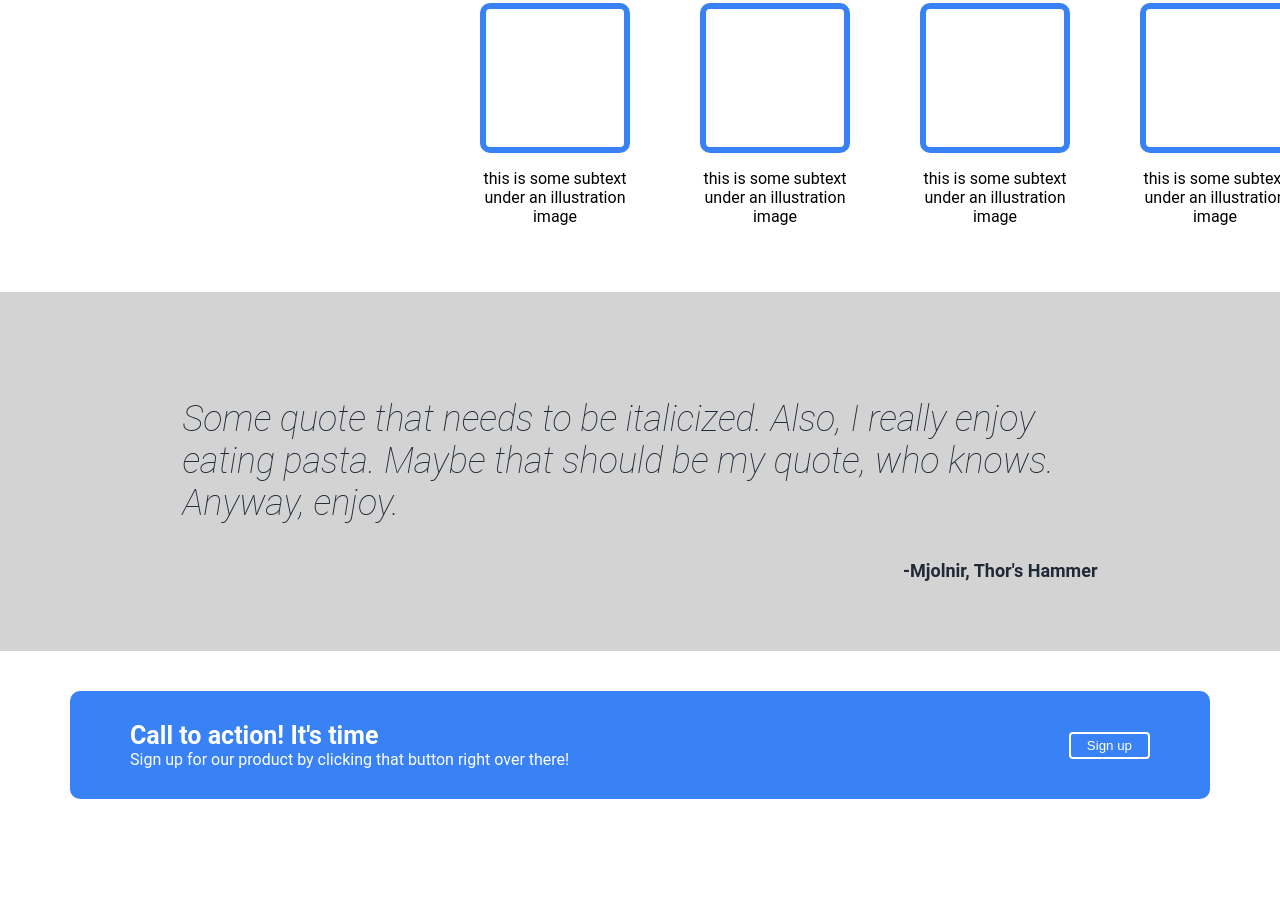
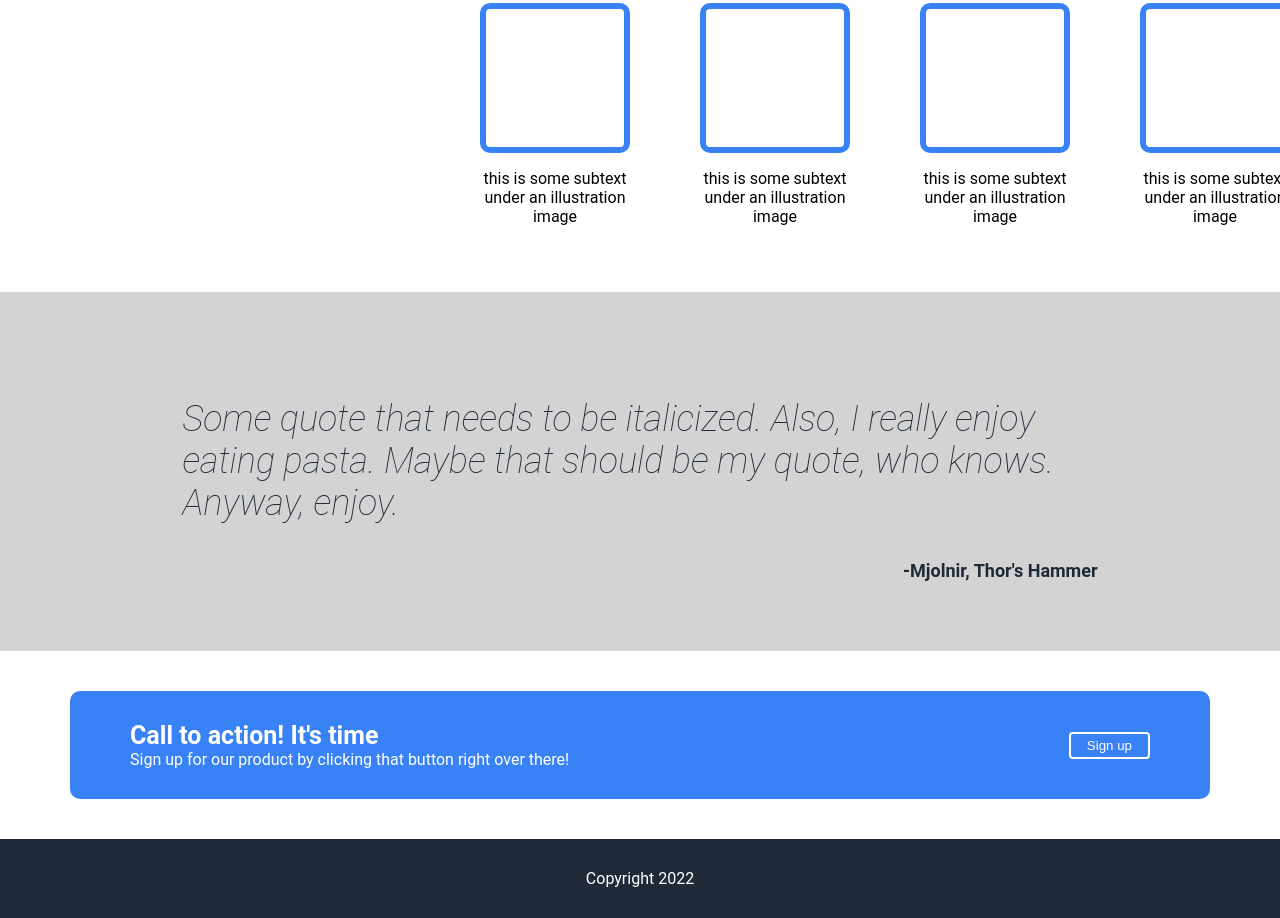
Before and after one commit to giorgio-tran/odin-landing-page, a plain HTML site: page index.html in a window 1280 px wide. Shown: the part 602-1520 px from the top of the page. Before the commit the page ends 1460 px from the top, so only its background shows below. Drawn offline with Linux system fonts and the light colour scheme.

Commit message:
Completed footer

```diff
--- a/style.css
+++ b/style.css
@@ -184,3 +184,10 @@ a {
 }
 
 /* Footer */
+.footer {
+    display: flex;
+    background-color: #1F2937;
+    justify-content: center;
+    align-items: center;
+    padding: 30px 0;
+}
```
